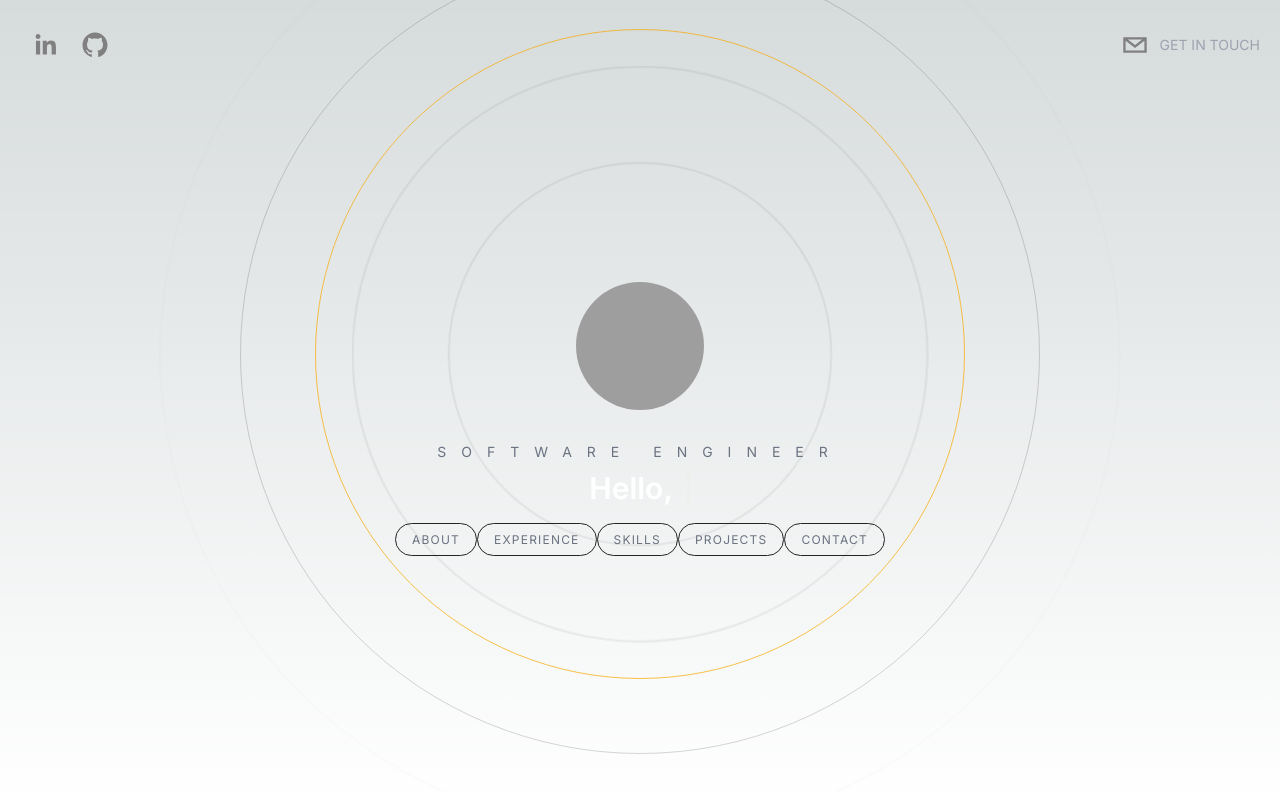
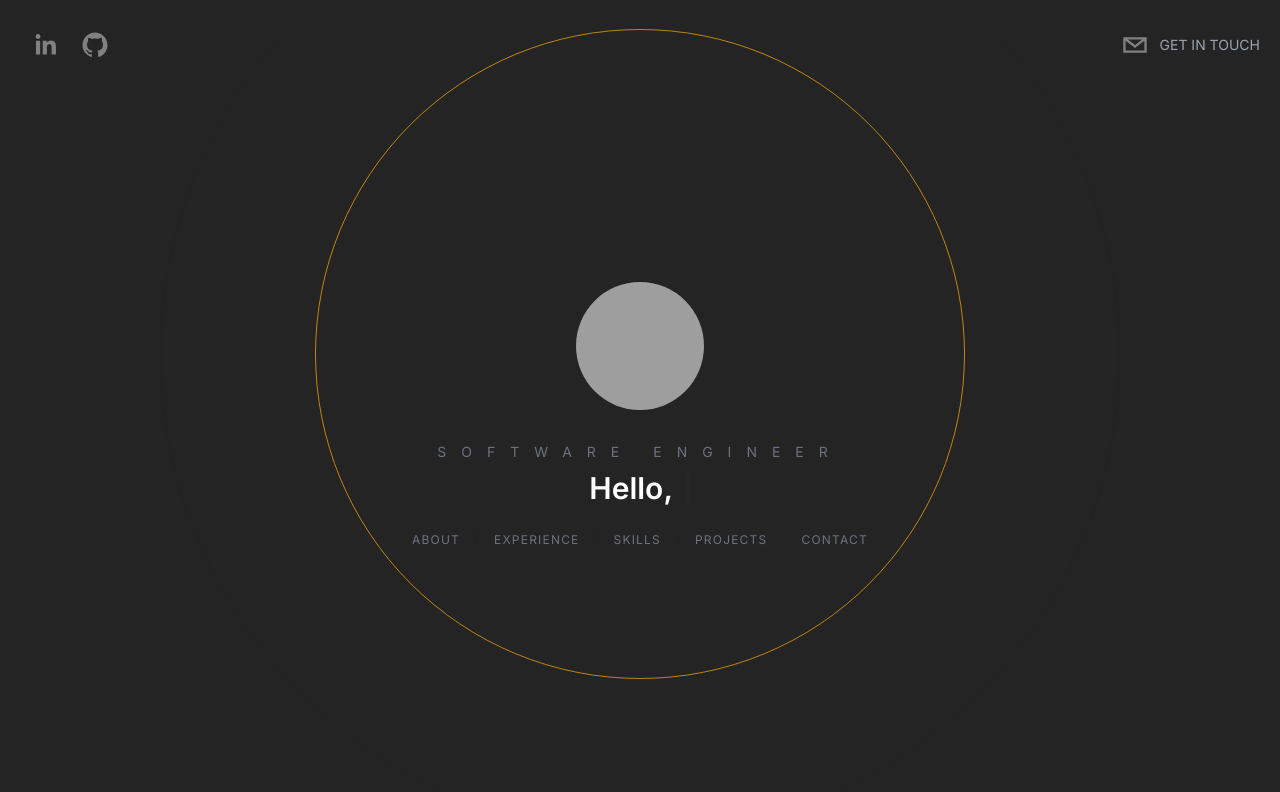
Before and after one commit to angrejveersingh/portfolio-angrej, a Next.js app: page / in a window 1280 px wide. Shown: the top 792 px of the page. Built offline with nearby package versions, Linux system fonts and the light colour scheme; grey boxes are pictures that could not be loaded.

Commit message:
background

```diff
--- a/src/app/globals.css
+++ b/src/app/globals.css
@@ -4,13 +4,13 @@
 
 :root {
   --foreground-rgb: 36, 36, 36;
-  --background-start-rgb: 214, 219, 220;
-  --background-end-rgb: 255, 255, 255;
+  --background-start-rgb: 36, 36, 36;
+  --background-end-rgb: 36, 36, 36;
 }
 
 @media (prefers-color-scheme: dark) {
   :root {
-    --foreground-rgb: 255, 255, 255;
+    --foreground-rgb: 36, 36, 36;
     --background-start-rgb: 36, 36, 36;
     --background-end-rgb: 36, 36, 36;
   }
```
